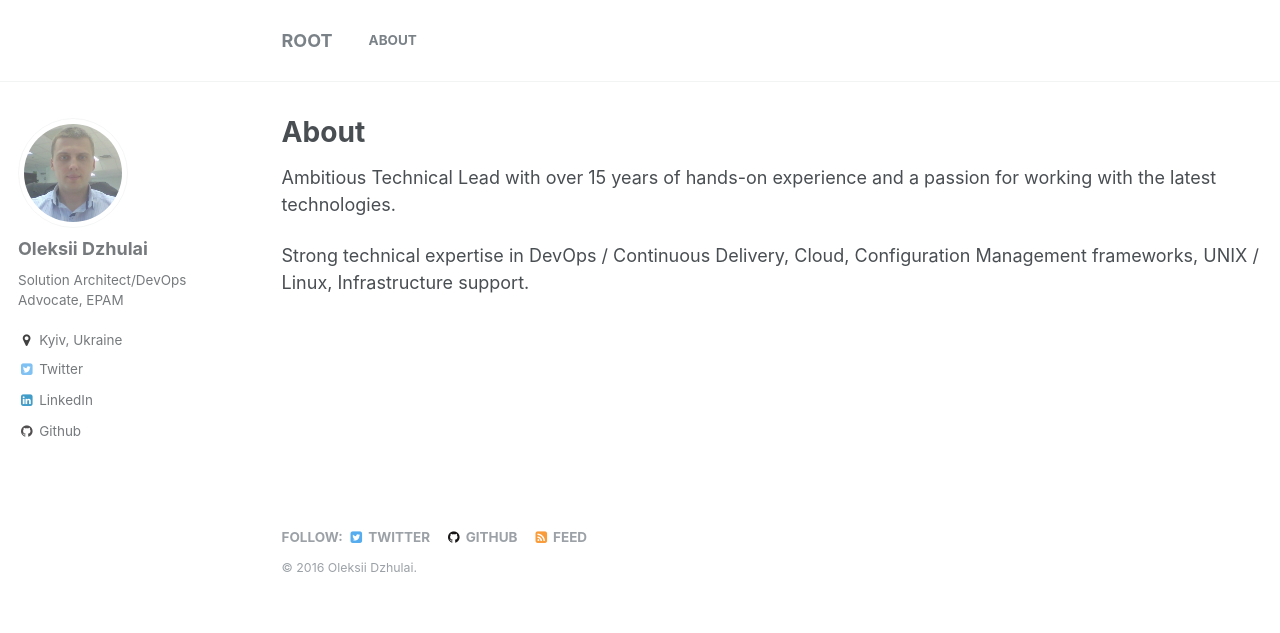
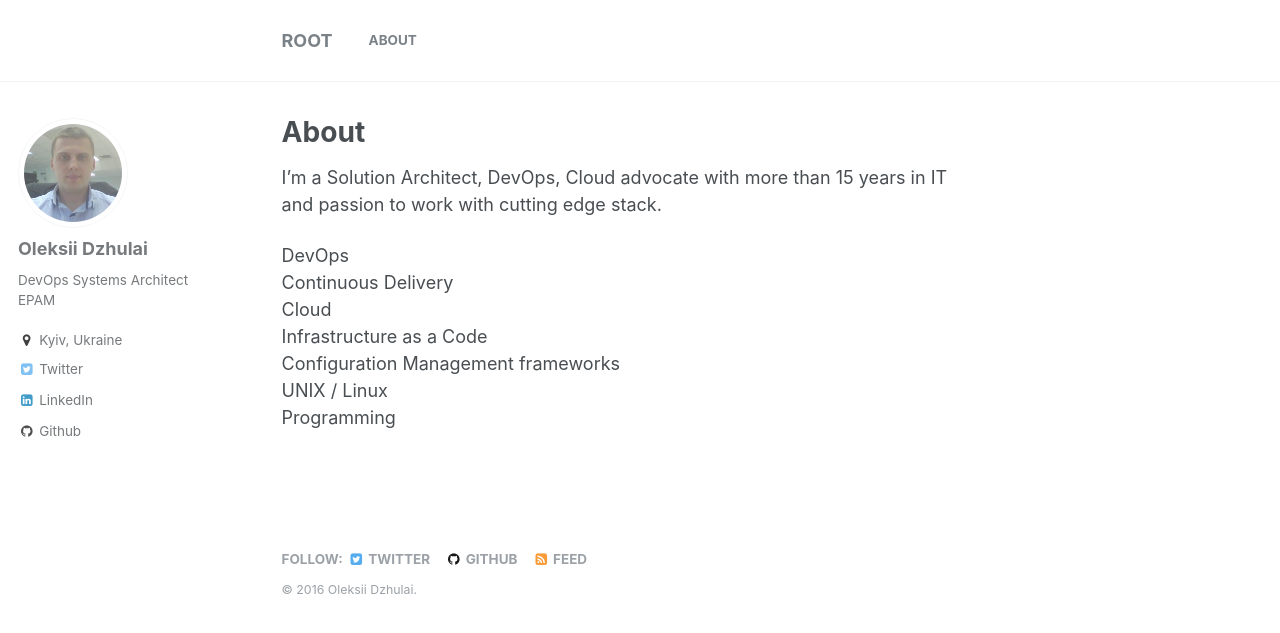
Before and after one commit to nixlike/nixlike.github.io, a Jekyll site: the page built from about.md, in a window 1280 px wide. Shown: the top 633 px of the page. Built offline with Jekyll 4.4.1, drawn with Linux system fonts in a browser that asks for light colours.

Commit message:
facelift

```diff
--- a/_config.yml
+++ b/_config.yml
@@ -10,7 +10,7 @@ locale                   : "en-US"
 title                    : "root"
 title_separator          : "-"
 name                     : "Oleksii Dzhulai"
-description              : "My personal place"
+description              : "My personal page"
 url                      : #"http://www.dzhulai.com"
 baseurl                  : # the subpath of your site, e.g. "/blog"
 gh_repo                  :
@@ -63,7 +63,7 @@ google_ad_slot           :
 author:
   name             : "Oleksii Dzhulai"
   avatar           : "bio-photo.jpg"
-  bio              : "Solution Architect/DevOps Advocate, EPAM"
+  bio              : "DevOps Systems Architect EPAM"
   location         : "Kyiv, Ukraine"
   email            :
   uri              :
--- a/about.md
+++ b/about.md
@@ -4,6 +4,13 @@ author_profile: true
 title: About
 permalink: /about/
 ---
-Ambitious Technical Lead with over 15 years of hands-on experience and a passion for working with the latest technologies.
+I'm a Solution Architect, DevOps, Cloud advocate with more than 15 years in IT
+and passion to work with cutting edge stack.
 
-Strong technical expertise in DevOps / Continuous Delivery, Cloud, Configuration Management frameworks, UNIX / Linux, Infrastructure support.
+DevOps
+Continuous Delivery
+Cloud
+Infrastructure as a Code
+Configuration Management frameworks
+UNIX / Linux
+Programming
```
